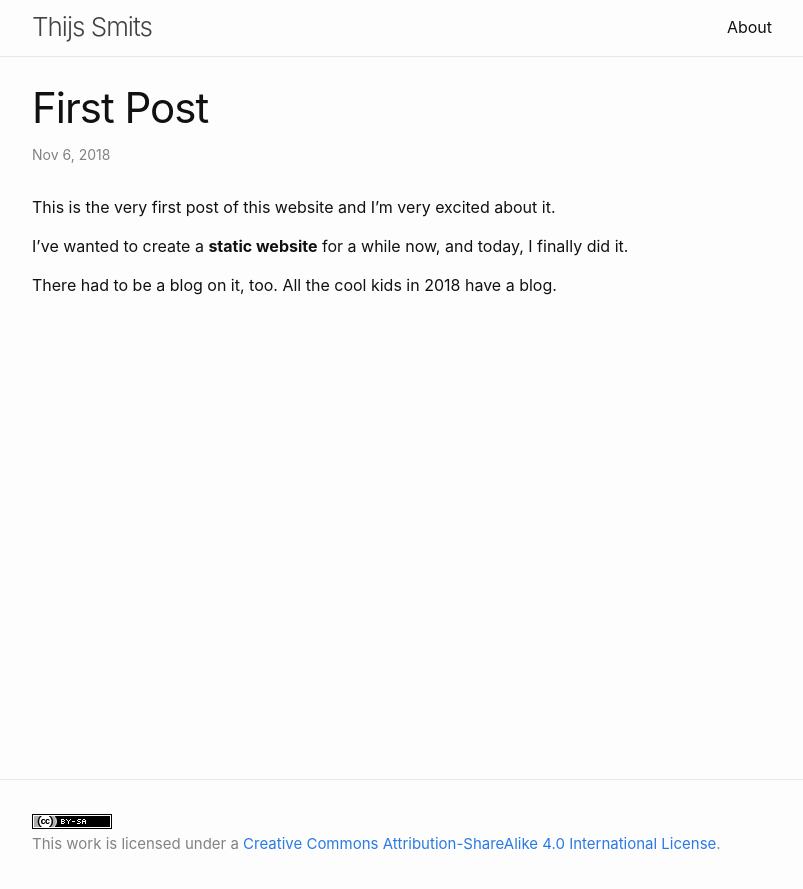
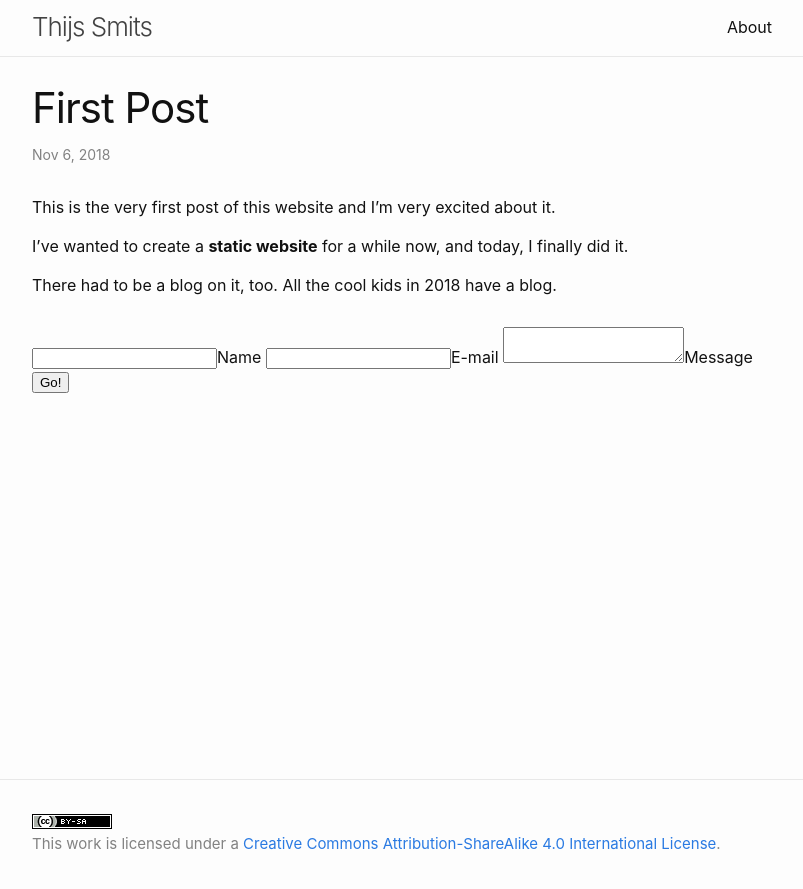
Before and after one commit to tssmits/tssmits.github.io, a Jekyll site: the page built from _posts/2018-11-06-first-post.markdown, in a window 1280 px wide. Shown: the top 889 px of the page, without its empty margins (238-1041 px from the left). Built offline with Jekyll 4.4.1, drawn with Linux system fonts in a browser that asks for light colours.

Commit message:
added form field

```diff
--- a/_layouts/post.html
+++ b/_layouts/post.html
@@ -26,3 +26,14 @@
 
   <a class="u-url" href="{{ page.url | relative_url }}" hidden></a>
 </article>
+
+<form method="POST" action="https://tssmits-github-io-staticman.herokuapp.com/v2/entry/tssmits/tssmits.github.io/gh-pages/comments">
+  <input name="options[redirect]" type="hidden" value="https://www.thijssmits.com">
+  <!-- e.g. "2016-01-02-this-is-a-post" -->
+  <input name="options[slug]" type="hidden" value="{{ page.slug }}">
+  <label><input name="fields[name]" type="text">Name</label>
+  <label><input name="fields[email]" type="email">E-mail</label>
+  <label><textarea name="fields[message]"></textarea>Message</label>
+
+  <button type="submit">Go!</button>
+</form>
```
